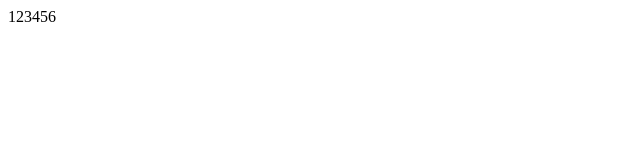
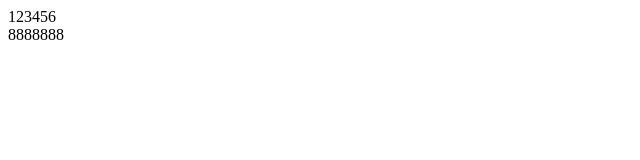
Before and after one commit to baixiaopin/test, a website: page first/second.html in a window 1280 px wide. Shown: the full height of the page, 0-640 px from the left. Drawn offline with Linux system fonts and the light colour scheme.

Commit message:
zuizhong

```diff
--- a/first/second.html
+++ b/first/second.html
@@ -7,5 +7,6 @@
 </head>
 <body>
     <div>123456</div>
+    <div>8888888</div>
 </body>
 </html>
```
